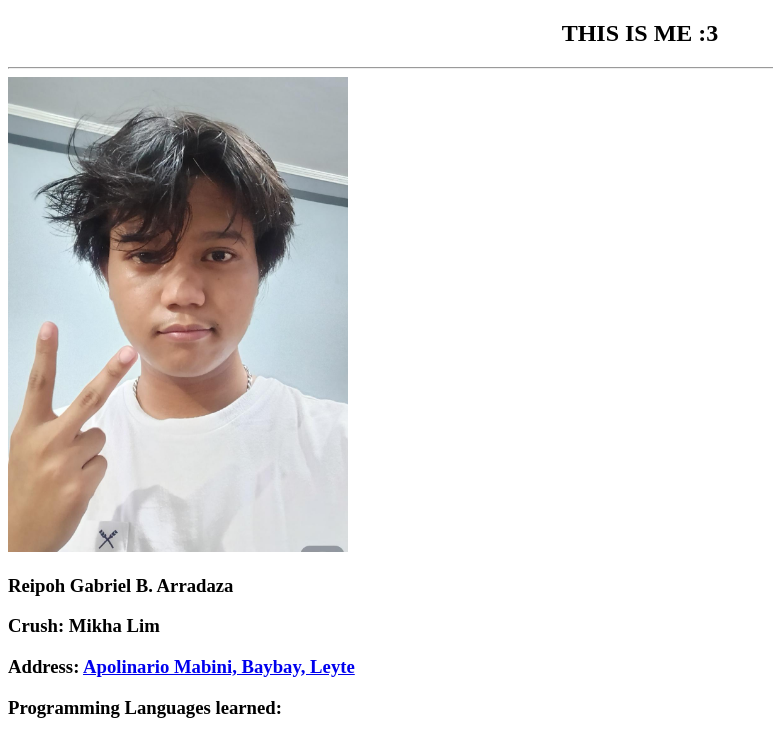
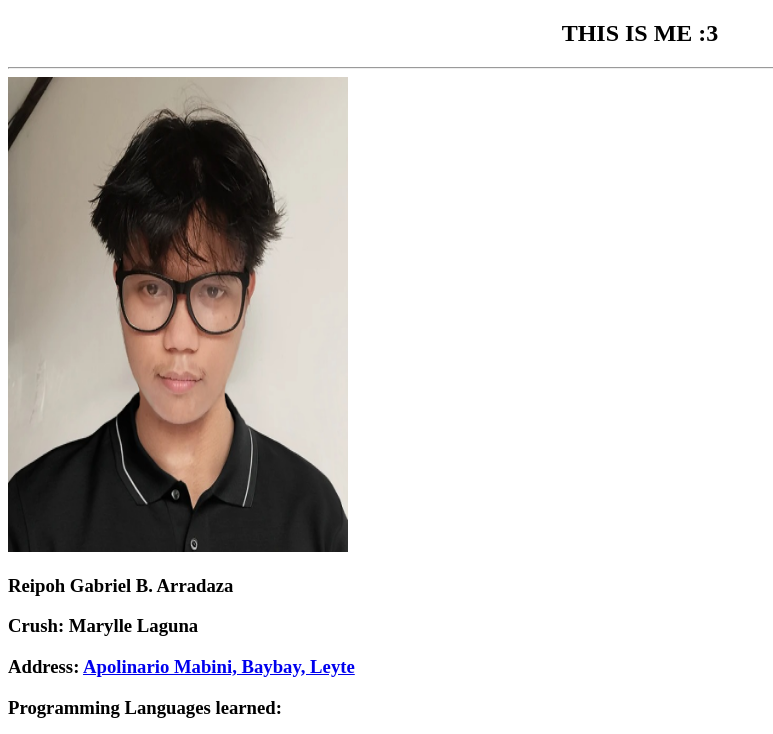
Before and after one commit to pipesSomeAndSSam/My-Portfolio, a plain HTML site: page pages/page2.html in a window 1280 px wide. Shown: the top 734 px of the page, without its empty margins (0-773 px from the left). Drawn offline with Linux system fonts and the light colour scheme.

Commit message:
update gamay

```diff
--- a/pages/page2.html
+++ b/pages/page2.html
@@ -12,9 +12,9 @@
     <!-- title LOL -->
     <h2>THIS IS ME :3</h2>
     <hr>
-    <img src="../assets/images/456608713_1003736254835152_3972937292130015870_n.jpg" alt="picture of me lol" width="340" height="475">
+    <img src="../assets/images/IdPic.png" alt="picture of me lol" width="340" height="475">
     <h3>Reipoh Gabriel B. Arradaza</h3>
-    <h3>Crush: Mikha Lim</h3>
+    <h3>Crush: Marylle Laguna</h3>
     <h3>Address: <a href="https://www.google.com/maps/place/Apolinario+Mabini,+Baybay+City,+Leyte/@10.6804282,124.8033434,19z/data=!3m1!4b1!4m15!1m8!3m7!1s0x33079910f85e5b5b:0x67ba23baf10004d2!2sBaybay+City,+Leyte!3b1!8m2!3d10.6521412!4d124.8525626!16zL20vMDZzZmRy!3m5!1s0x3307990ee4e88e11:0xf93aa01f87d1c5ad!8m2!3d10.6804282!4d124.8039885!16s%2Fg%2F11g62jnfd0?entry=ttu&g_ep=EgoyMDI0MDgyOC4wIKXMDSoASAFQAw%3D%3D" target="_blank" title="This will take you to my current address">Apolinario Mabini, Baybay, Leyte</a></h3>
     <h3>Programming Languages learned: </h3>
     <ul>
```
Also changed, not shown: pages/page3.html (+1 -0 lines), assets/images/IdPic.png (added), assets/images/hrmeOut.jpg (added).
